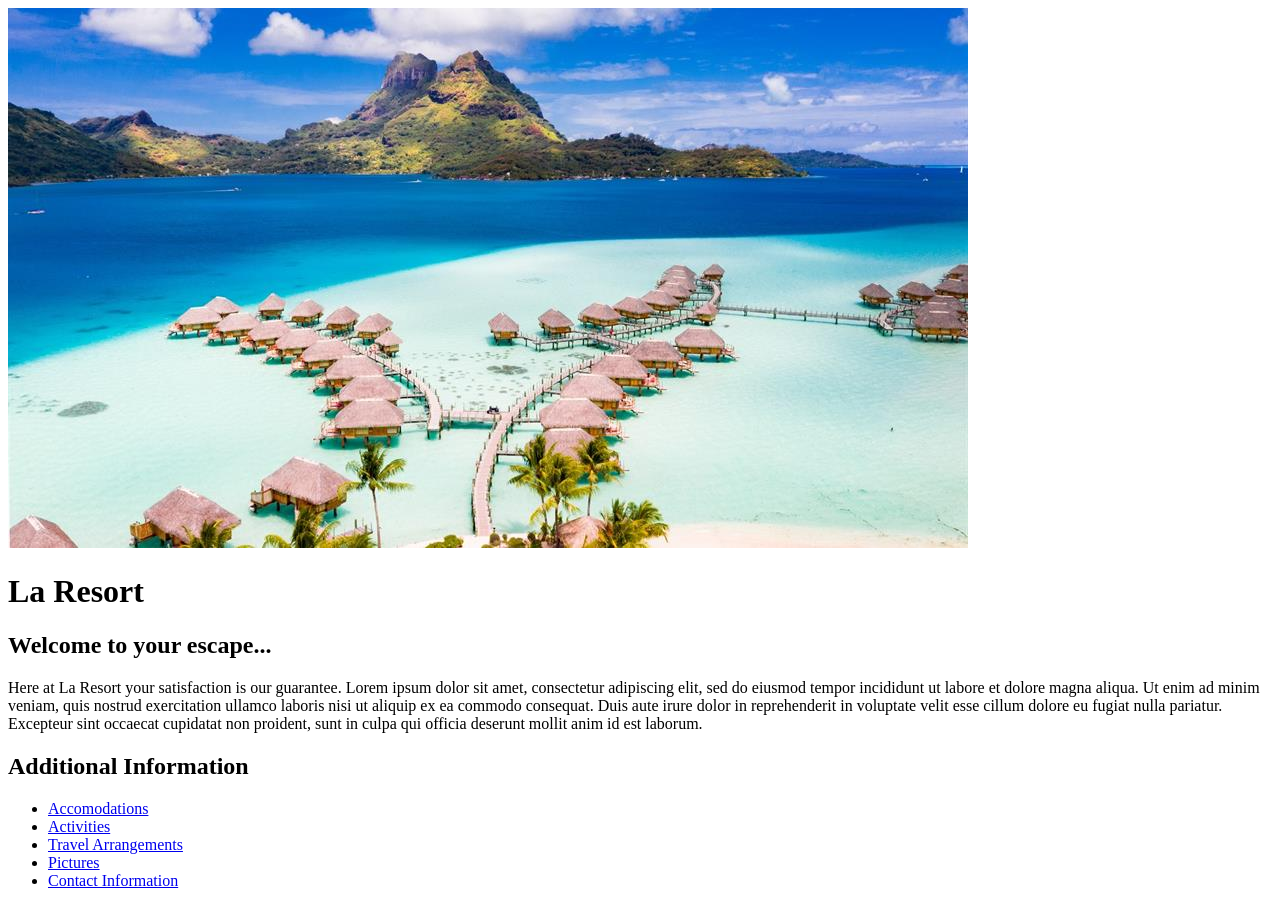
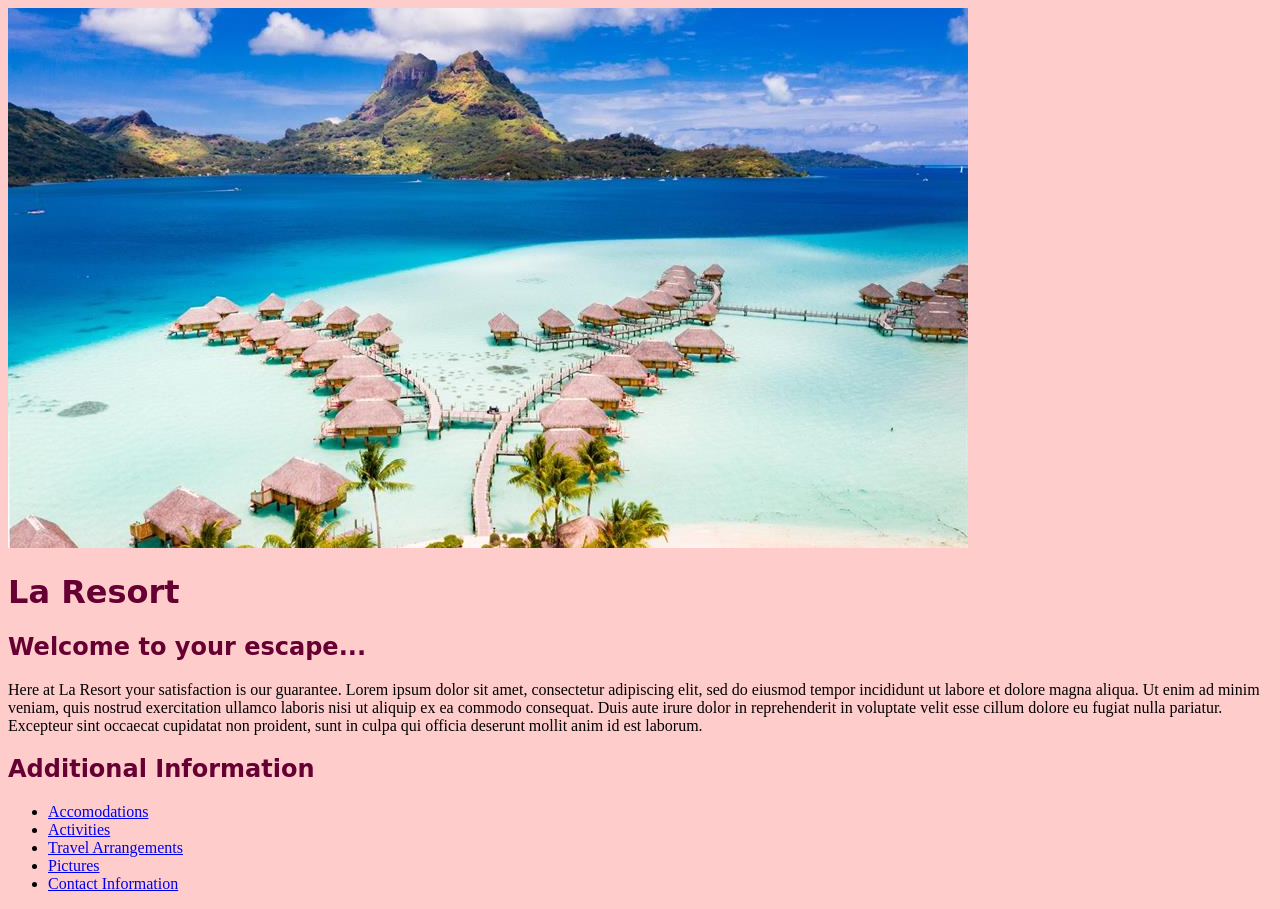
Before and after one commit to Leels/Resort, a plain HTML site: page index.html in a window 1280 px wide. Drawn offline with Linux system fonts and the light colour scheme.

Commit message:
add to romance branch

```diff
--- a/css/styles.css
+++ b/css/styles.css
@@ -1,12 +1,15 @@
 body {
-
+  background-color: #ffcccc;
 }
 
 h1 {
+  color: #660033;
+  font-family: cursive;
 
 }
 
 h2 {
-
+  color: #660033;
+  font-family: cursive;
 
 }
--- a/index.html
+++ b/index.html
@@ -2,7 +2,7 @@
 <html lang="en" dir="ltr">
   <head>
     <meta charset="utf-8">
-    <link rel="stylesheet" href="/css/styles.css">
+    <link rel="stylesheet" href="css/styles.css">
     <title>La Resort</title>
   </head>
   <body>
```
Also changed, not shown: accomodations.html (+1 -1 lines), activites.html (+1 -1 lines), contact.html (+1 -1 lines), pictures.html (+1 -1 lines), travel.html (+2 -1 lines).
